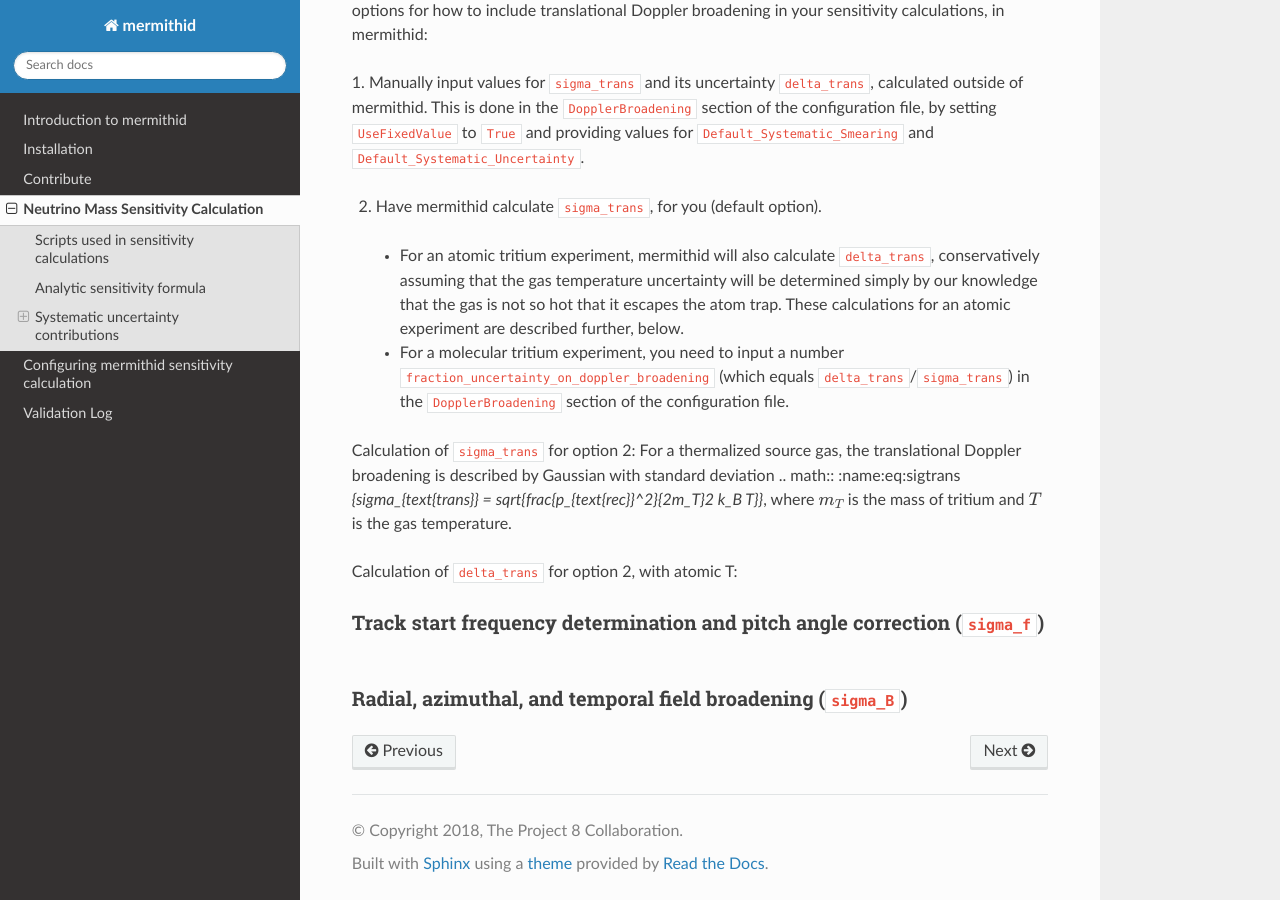
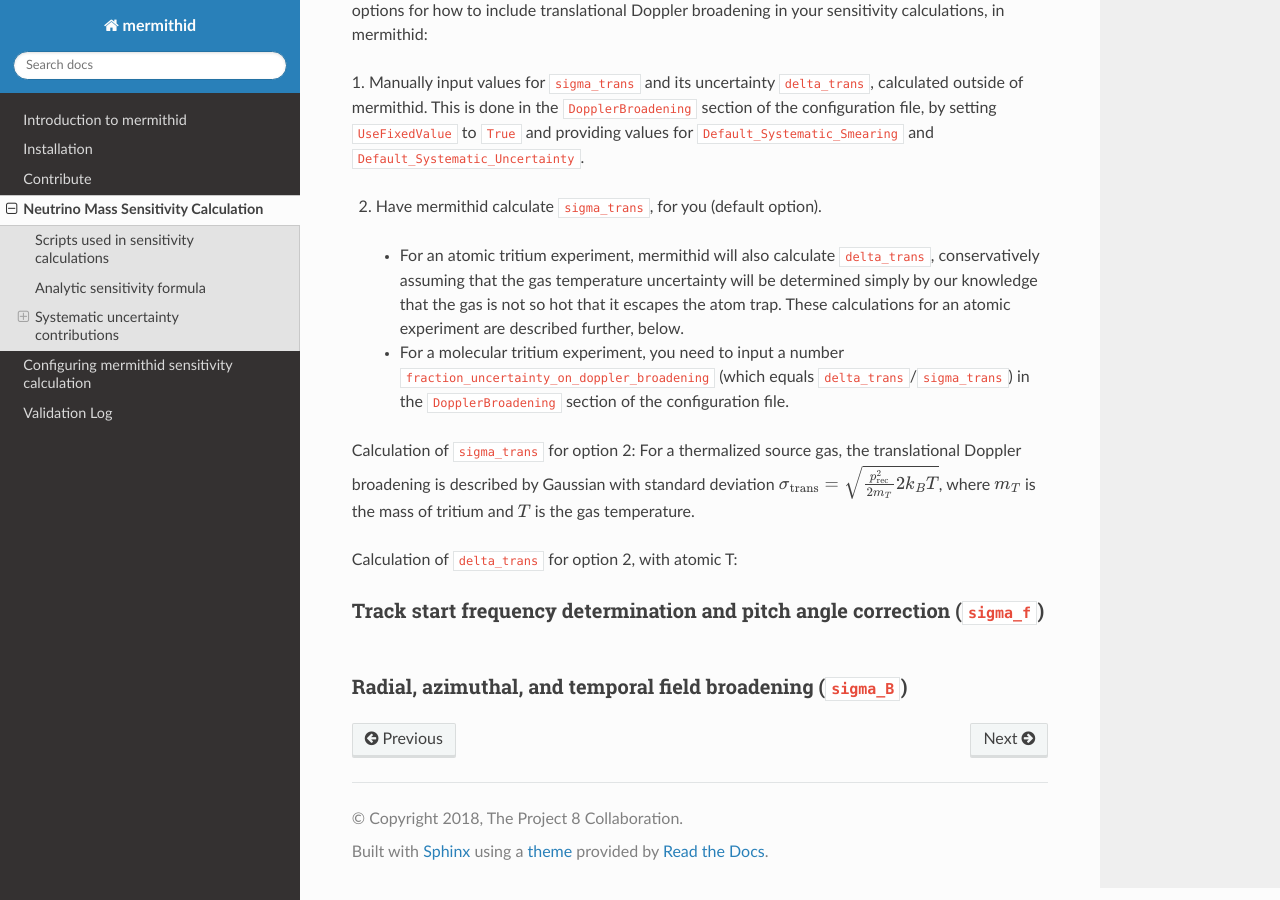
Before and after one commit to project8/mermithid, a Sphinx documentation site: the page built from documentation/sensitivity.rst, in a window 1280 px wide and 900 px high, scrolled down 1766 px. Built offline with Sphinx 7.4.7 and the Read the Docs theme 2.0.0, drawn with Linux system fonts in a browser that asks for light colours; pages that are not in the unit, such as notebooks, are missing from menus.

Commit message:
Fix math formatting

```diff
--- a/documentation/sensitivity.rst
+++ b/documentation/sensitivity.rst
@@ -67,7 +67,7 @@ This is done in the ``DopplerBroadening`` section of the configuration file, by
 
 Calculation of ``sigma_trans`` for option 2:
 For a thermalized source gas, the translational Doppler broadening is described by Gaussian with standard deviation
-.. math:: :name:eq:sigtrans `{\sigma_{\text{trans}} = \sqrt{\frac{p_{\text{rec}}^2}{2m_T}2 k_B T}}`,
+:math:`{\sigma_{\text{trans}} = \sqrt{\frac{p_{\text{rec}}^2}{2m_T}2 k_B T}}`,
 where :math:`{m_T}` is the mass of tritium and :math:`{T}` is the gas temperature.
 
 
```
